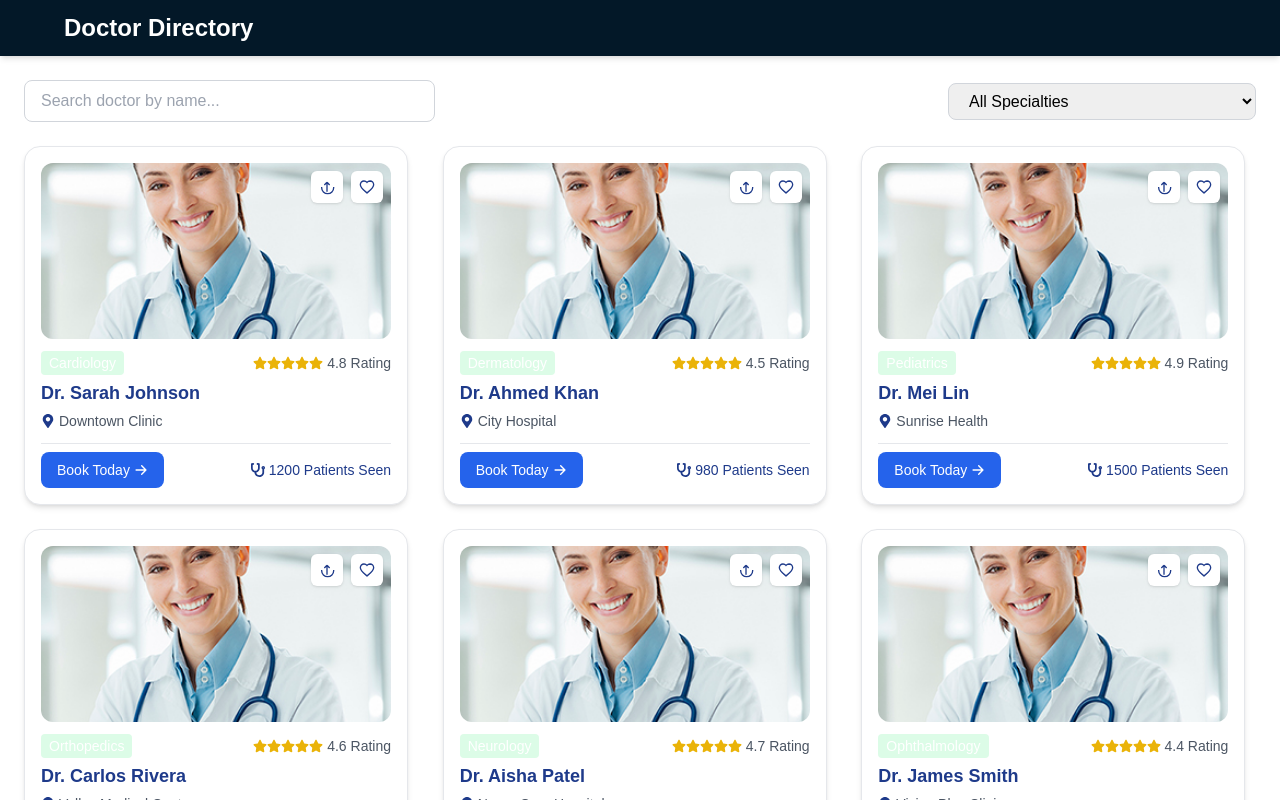
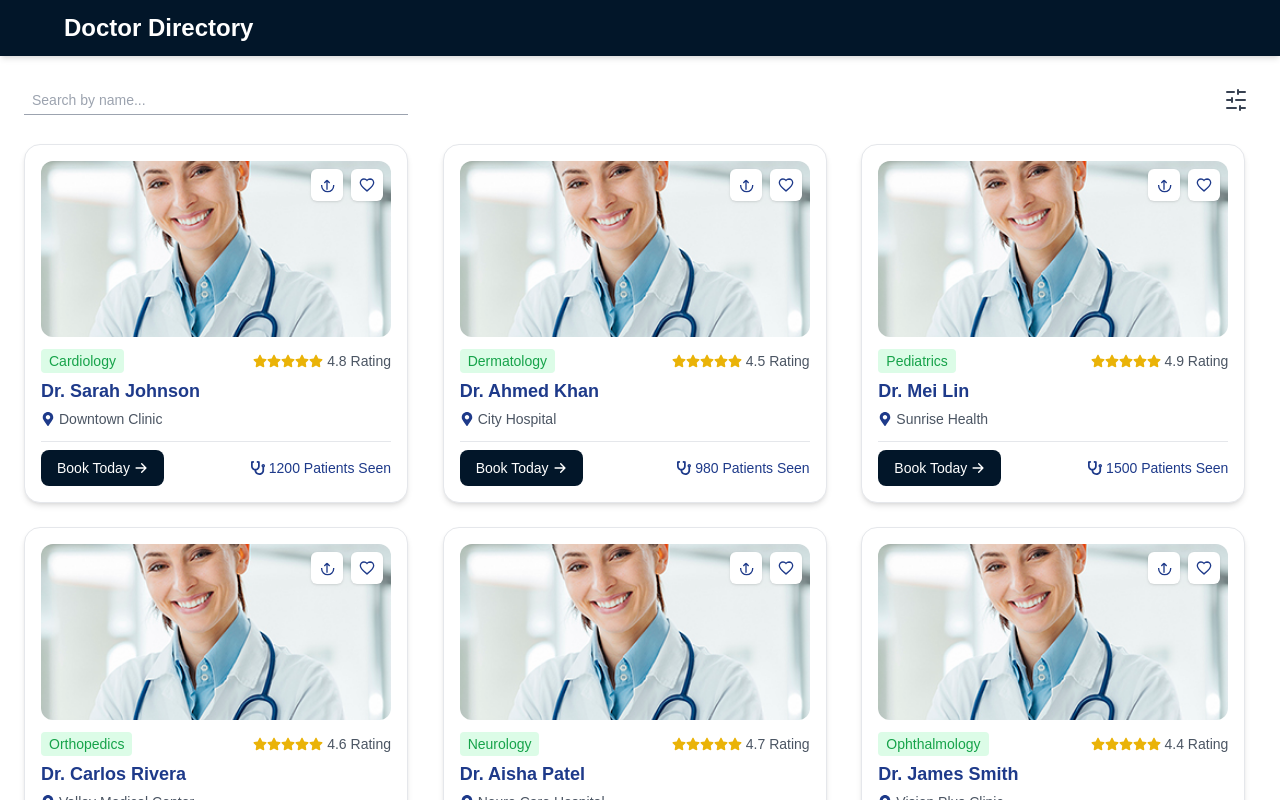
Before and after one commit to stellavin/docker-booking-ui, a React (Create React App) app: page / in a window 1280 px wide. Shown: the top 800 px of the page. Built offline with nearby package versions, Linux system fonts and the light colour scheme.

Commit message:
modified filter look

```diff
--- a/package.json
+++ b/package.json
@@ -4,6 +4,7 @@
   "private": true,
   "dependencies": {
     "autoprefixer": "^9.8.8",
+    "lucide-react": "^0.501.0",
     "postcss": "^8.4.28",
     "react": "^18.2.0",
     "react-dom": "^18.2.0",
--- a/src/components/DoctorCard.js
+++ b/src/components/DoctorCard.js
@@ -28,7 +28,7 @@ const DoctorCard = ({ doctor }) => (
 
     {/* Badge, Rating, and Name */}
     <div className="mt-3 flex items-center gap-2">
-      <span className="text-sm text-white bg-green-100 text-green-600 px-2 py-0.5 rounded">{doctor.specialty}</span>
+      <span className="text-sm text-gray-600 bg-green-100 text-green-600 px-2 py-0.5 rounded">{doctor.specialty}</span>
       <div className="flex items-center text-yellow-500 text-sm ml-auto">
         {[...Array(5)].map((_, i) => (
           <FaStar key={i} />
@@ -52,7 +52,7 @@ const DoctorCard = ({ doctor }) => (
     {/* Buttons and Doctor Count */}
     <div className="flex items-center justify-between">
       <button
-        className="bg-blue-600 hover:bg-green-500 transition-colors text-white text-sm font-medium px-4 py-2 rounded-lg flex items-center gap-1"
+        className="bg-navbar hover:bg-green-500 transition-colors text-white text-sm font-medium px-4 py-2 rounded-lg flex items-center gap-1"
         onClick={() => alert(`Booking appointment with ${doctor.name}`)}
       >
         Book Today <HiArrowRight />
--- a/src/components/DoctorList.js
+++ b/src/components/DoctorList.js
@@ -1,10 +1,13 @@
 import React, { useState } from "react";
 import DoctorCard from "./DoctorCard";
 import { doctors, specialties } from "../mockData";
+import { SlidersHorizontal } from "lucide-react"; // filter icon
 
 const DoctorList = () => {
   const [searchTerm, setSearchTerm] = useState("");
   const [selectedSpecialty, setSelectedSpecialty] = useState("All");
+  const [showFilters, setShowFilters] = useState(false);
+  const [specialtySearch, setSpecialtySearch] = useState("");
 
   const filteredDoctors = doctors.filter((doc) => {
     const matchesName = doc.name.toLowerCase().includes(searchTerm.toLowerCase());
@@ -12,32 +15,65 @@ const DoctorList = () => {
     return matchesName && matchesSpecialty;
   });
 
+  // Filter specialties based on the search input
+  const filteredSpecialties = specialties.filter((spec) =>
+    spec.toLowerCase().includes(specialtySearch.toLowerCase())
+  );
+
   return (
     <div className="p-6 max-w-7xl mx-auto">
-      {/* Filters */}
-      <div className="flex flex-col md:flex-row gap-4 mb-6 items-center justify-between">
-        {/* Search by Name */}
+      {/* Search & Filter Bar */}
+      <div className="flex items-center justify-between mb-6 relative">
+        {/* Search Input */}
         <input
           type="text"
-          placeholder="Search doctor by name..."
+          placeholder="Search by name..."
           value={searchTerm}
           onChange={(e) => setSearchTerm(e.target.value)}
-          className="border border-gray-300 rounded-lg px-4 py-2 w-full md:w-1/3 focus:outline-none focus:ring-2 focus:ring-blue-500"
+          className="border-b border-gray-400 bg-transparent focus:outline-none focus:border-blue-500 px-2 py-1 text-sm w-full max-w-sm"
         />
 
-        {/* Filter by Specialty */}
-        <select
-          value={selectedSpecialty}
-          onChange={(e) => setSelectedSpecialty(e.target.value)}
-          className="border border-gray-300 rounded-lg px-4 py-2 w-full md:w-1/4 focus:outline-none focus:ring-2 focus:ring-blue-500"
+        {/* Filter Icon */}
+        <button
+          onClick={() => setShowFilters(!showFilters)}
+          className="ml-4 p-2 text-gray-700 hover:text-blue-500 transition"
+          title="Filter by specialty"
         >
-          <option value="All">All Specialties</option>
-          {specialties.map((spec) => (
-            <option key={spec} value={spec}>
-              {spec}
-            </option>
-          ))}
-        </select>
+          <SlidersHorizontal className="w-6 h-6" />
+        </button>
+
+        {/* Specialties List with Search Input */}
+        {showFilters && (
+          <div className="absolute right-0 top-full mt-2 bg-white border border-gray-200 p-4 rounded-lg shadow max-w-sm z-10">
+            {/* Specialty Search Input */}
+            <input
+              type="text"
+              placeholder="Search specialties..."
+              value={specialtySearch}
+              onChange={(e) => setSpecialtySearch(e.target.value)}
+              className="border-b border-gray-400 bg-transparent focus:outline-none focus:border-blue-500 px-2 py-1 text-sm w-full mb-4"
+            />
+
+            {/* Filtered Specialty List */}
+            <ul className="space-y-2">
+              <li
+                onClick={() => setSelectedSpecialty("All")}
+                className="cursor-pointer text-blue-500 hover:text-blue-700"
+              >
+                All Specialties
+              </li>
+              {filteredSpecialties.map((spec) => (
+                <li
+                  key={spec}
+                  onClick={() => setSelectedSpecialty(spec)}
+                  className="cursor-pointer text-blue-500 hover:text-blue-700"
+                >
+                  {spec}
+                </li>
+              ))}
+            </ul>
+          </div>
+        )}
       </div>
 
       {/* Doctor Cards */}
--- a/tailwind.config.js
+++ b/tailwind.config.js
@@ -6,7 +6,7 @@ module.exports = {
   theme: {
     extend: {
       colors: {
-        navbar: '#031828',
+        navbar: '#021629',
       },
       fontFamily: {
         montserrat: ['Montserrat', 'sans-serif'],
```
Also changed, not shown: 1 other file (tests, documents, lock files or other folders).
